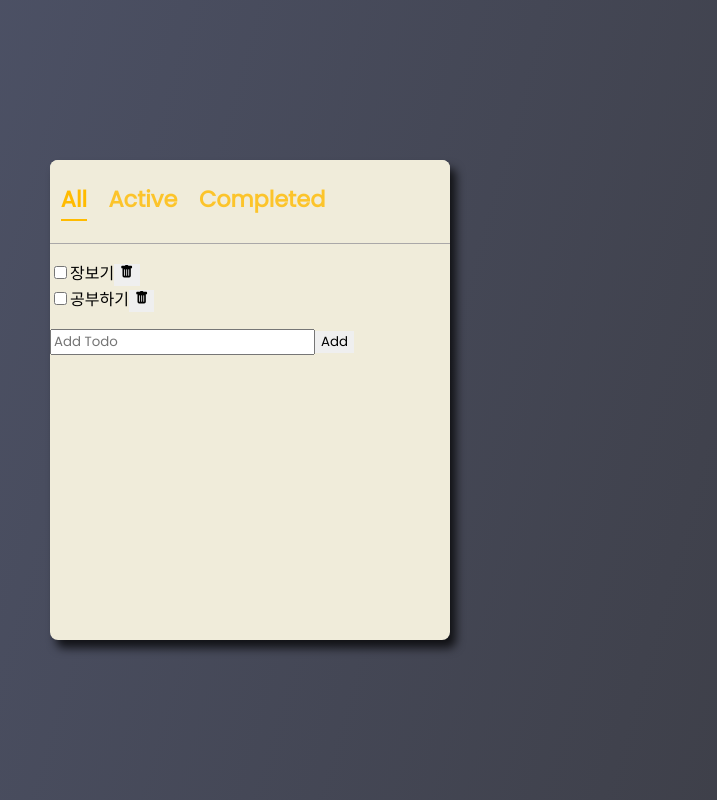
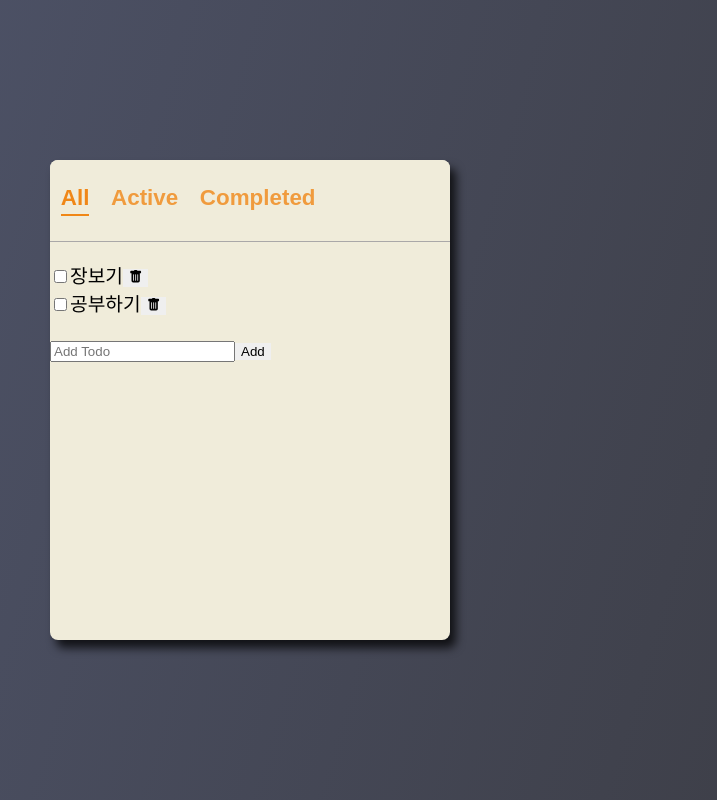
Before and after one commit to Inna-decsgr/To-do-list, a React (Create React App) app: page / in a window 1280 px wide. Shown: the whole page, without its empty margins (390-1107 px from the left). Built offline with nearby package versions, Linux system fonts and the light colour scheme.

Commit message:
💄 Handle box-sizing and allover font size

```diff
--- a/src/index.css
+++ b/src/index.css
@@ -1,11 +1,9 @@
-@import url('https://fonts.googleapis.com/css2?family=Poppins&display=swap');
-
 :root {
   --color-bg-dark:#f0ecda;
   --color-bg:#ecebe7;
   --color-grey:rgb(170, 168, 168);
   --color-text:#22243b;
-  --color-accent:#ffbb00;
+  --color-accent:#f08717;
   --color-white:white;
 }
 
@@ -16,6 +14,7 @@ body {
   justify-content: center;
   align-items: center;
   margin: 0;
+  font-size: 1.2rem;
   font-family: -apple-system, BlinkMacSystemFont, 'Segoe UI', 'Roboto', 'Oxygen',
     'Ubuntu', 'Cantarell', 'Fira Sans', 'Droid Sans', 'Helvetica Neue',
     sans-serif;
@@ -59,5 +58,5 @@ button {
 }
 
 * {
-  font-family: 'Poppins', sans-serif;
+  box-sizing: border-box;
 }
```
